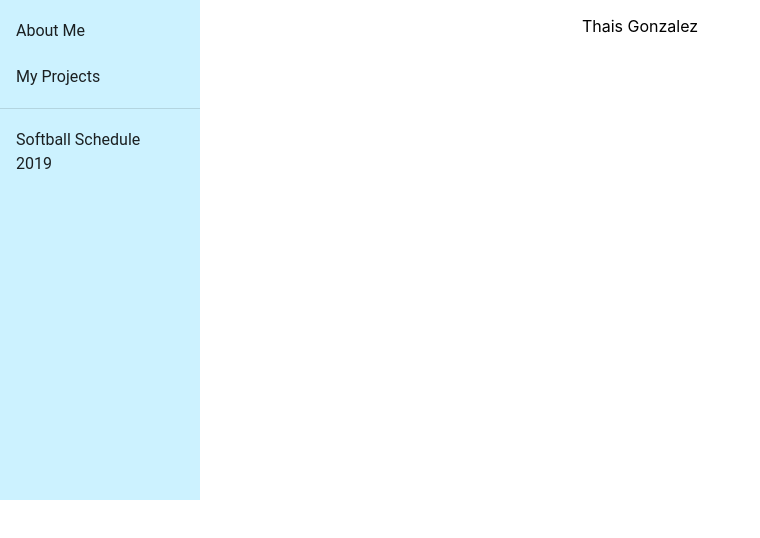
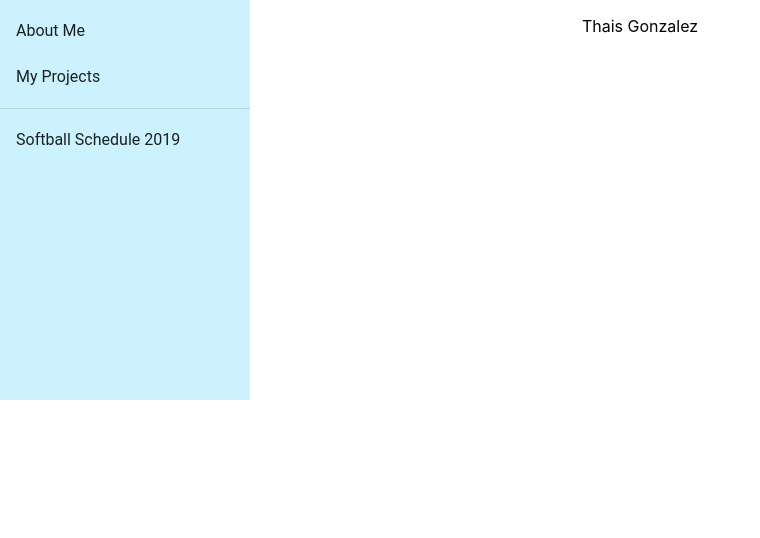
Before and after one commit to thaisgm/Portfolio, a React (Create React App) app: page / in a window 1280 px wide. Shown: the top 538 px of the page, without its empty margins (0-760 px from the left). Built offline with nearby package versions, Linux system fonts and the light colour scheme.

Commit message:
Menu bar CSS

```diff
--- a/src/App.css
+++ b/src/App.css
@@ -3,8 +3,8 @@
 }
 
 .Menu {
-  width: 200px;
-  height: 500px;
+  width: 250px;
+  height: 400px;
   position: absolute;
   top: 0px;
   background-color: #ccf2ff;
```
